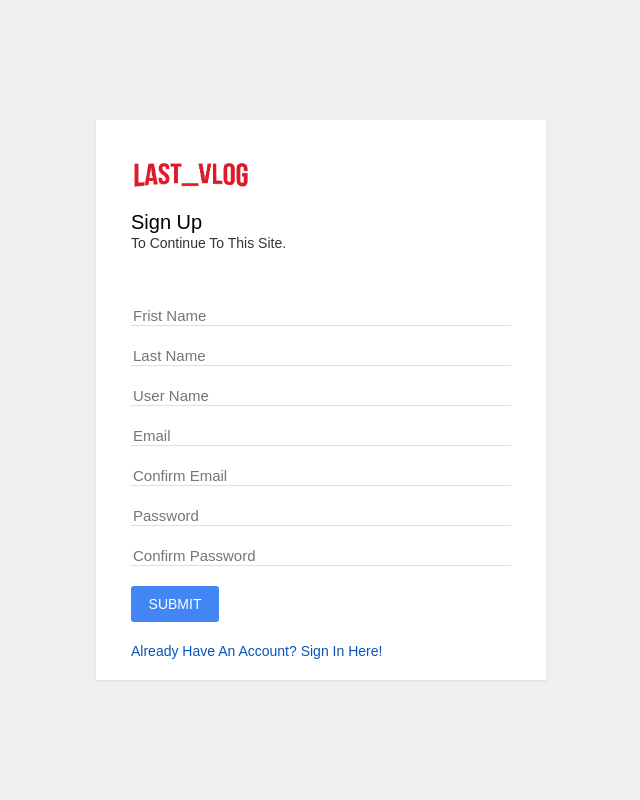
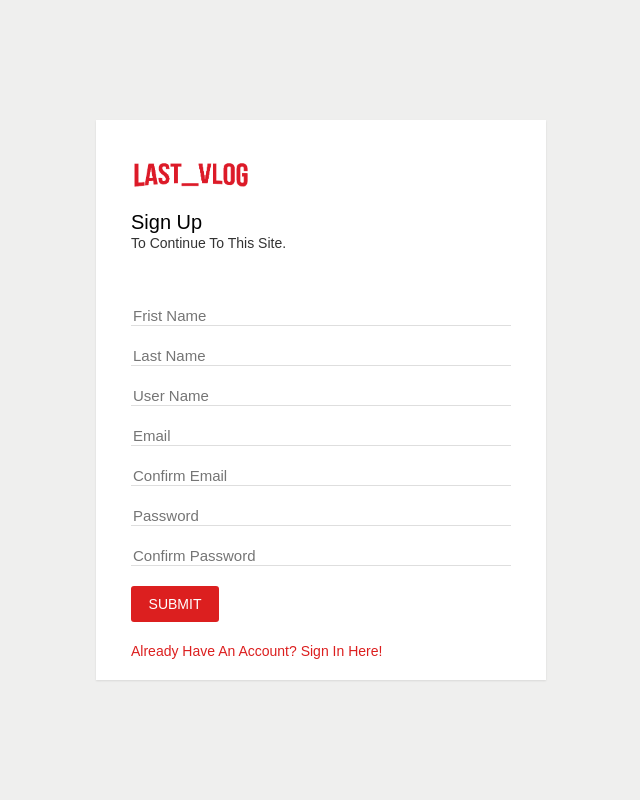
Before and after one commit to Sushma78/example, a PHP site: page /register.php in a window 1280 px wide. Shown: the whole page, without its empty margins (319-959 px from the left). Run offline with PHP 8.4, Linux system fonts and the light colour scheme.

Commit message:
new change

```diff
--- a/assest/style/style.css
+++ b/assest/style/style.css
@@ -67,7 +67,7 @@ a {
 }
 
 .column form input[type="submit"] {
-    background-color: #4285f4;
+    background-color: #dc1f1f;
     color: #fff;
     height: 36px;
     width: 88px;
@@ -103,6 +103,7 @@ a {
 }
 
 .signInMessage {
+    color: #dc1f1f;
     font-size: 14px;
     font-weight: 400;
     text-decoration: none;
@@ -110,7 +111,7 @@ a {
 
 .errorMessage {
     text-align: center;
-    color: red;
+    color: rgb(232, 0, 0);
     font-size: 14px;
     font-weight: 400;
 
```
